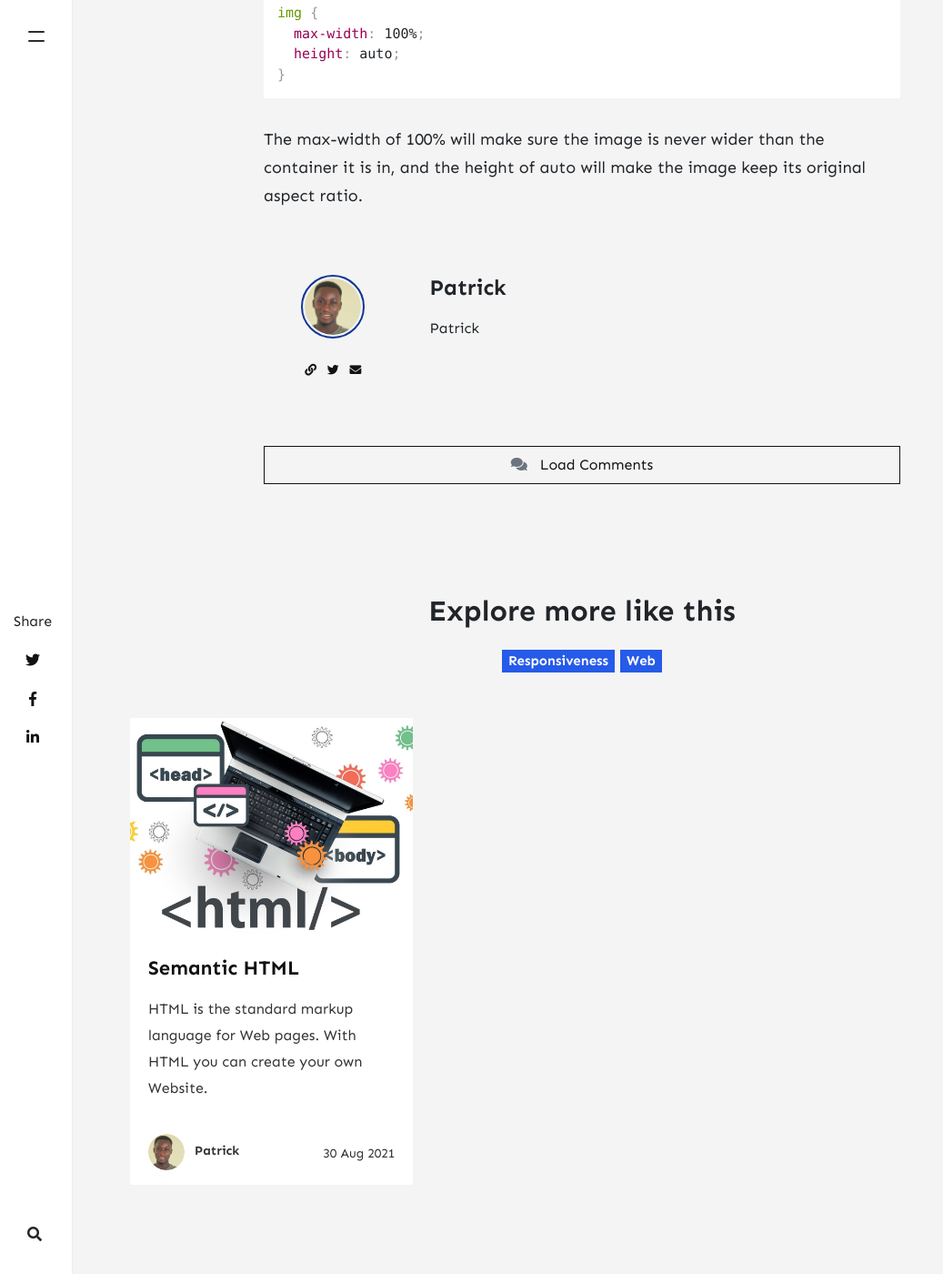
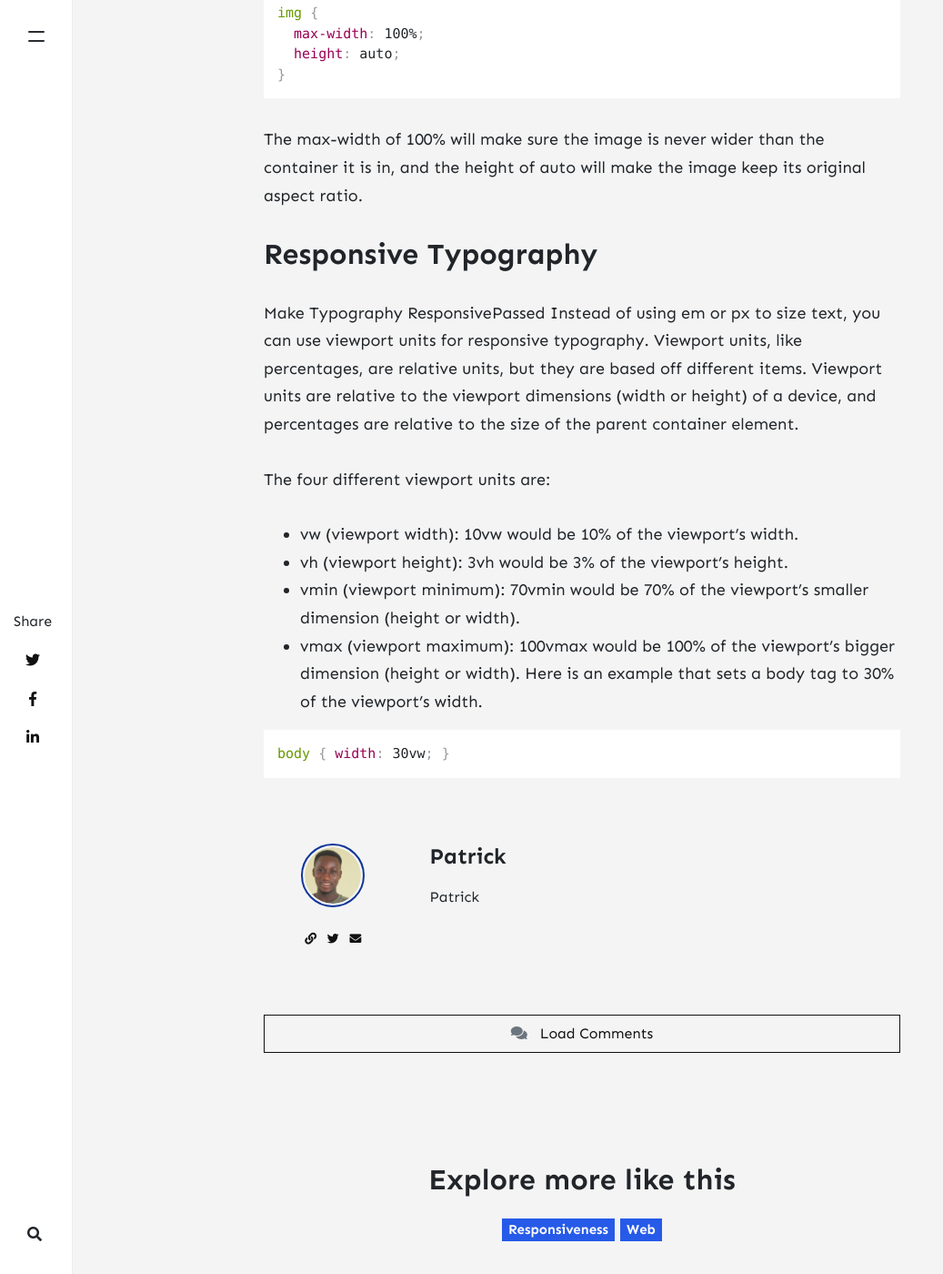
Before and after one commit to Dev-Path/briefcase, a Jekyll site: the page built from _posts/2021-09-07-responsive-design.md, in a window 1280 px wide and 1400 px high, scrolled down 1951 px. Shown: the whole window at 91% size, without its empty margins (0-1037 px from the left). Built offline with Jekyll 4.4.1, drawn with Linux system fonts in a browser that asks for light colours; nearby versions of some CDN libraries; comment, search, counter and statistics services are not loaded.

Commit message:
update post

````diff
--- a/_posts/2021-09-07-responsive-design.md
+++ b/_posts/2021-09-07-responsive-design.md
@@ -3,7 +3,7 @@ layout: post
 title:  "Responsive Design"
 author: patrick
 categories: [Responsiveness, Web]
-image: assets/images/semantic-html.jpg
+image: assets/images/responsive.jpg
 beforetoc: "Responsive Design"
 toc: false
 ---
@@ -36,3 +36,22 @@ img {
 }
 ```
 The max-width of 100% will make sure the image is never wider than the container it is in, and the height of auto will make the image keep its original aspect ratio.
+
+
+## Responsive Typography
+
+Make Typography ResponsivePassed
+Instead of using em or px to size text, you can use viewport units for responsive typography. Viewport units, like percentages, are relative units, but they are based off different items. Viewport units are relative to the viewport dimensions (width or height) of a device, and percentages are relative to the size of the parent container element.
+
+The four different viewport units are:
+
+
+* vw (viewport width): 10vw would be 10% of the viewport's width.
+* vh (viewport height): 3vh would be 3% of the viewport's height.
+* vmin (viewport minimum): 70vmin would be 70% of the viewport's smaller dimension (height or width).
+* vmax (viewport maximum): 100vmax would be 100% of the viewport's bigger dimension (height or width).
+Here is an example that sets a body tag to 30% of the viewport's width.
+
+```css
+body { width: 30vw; }
+```
````
Also changed, not shown: assets/images/responsive.jpg (added).
